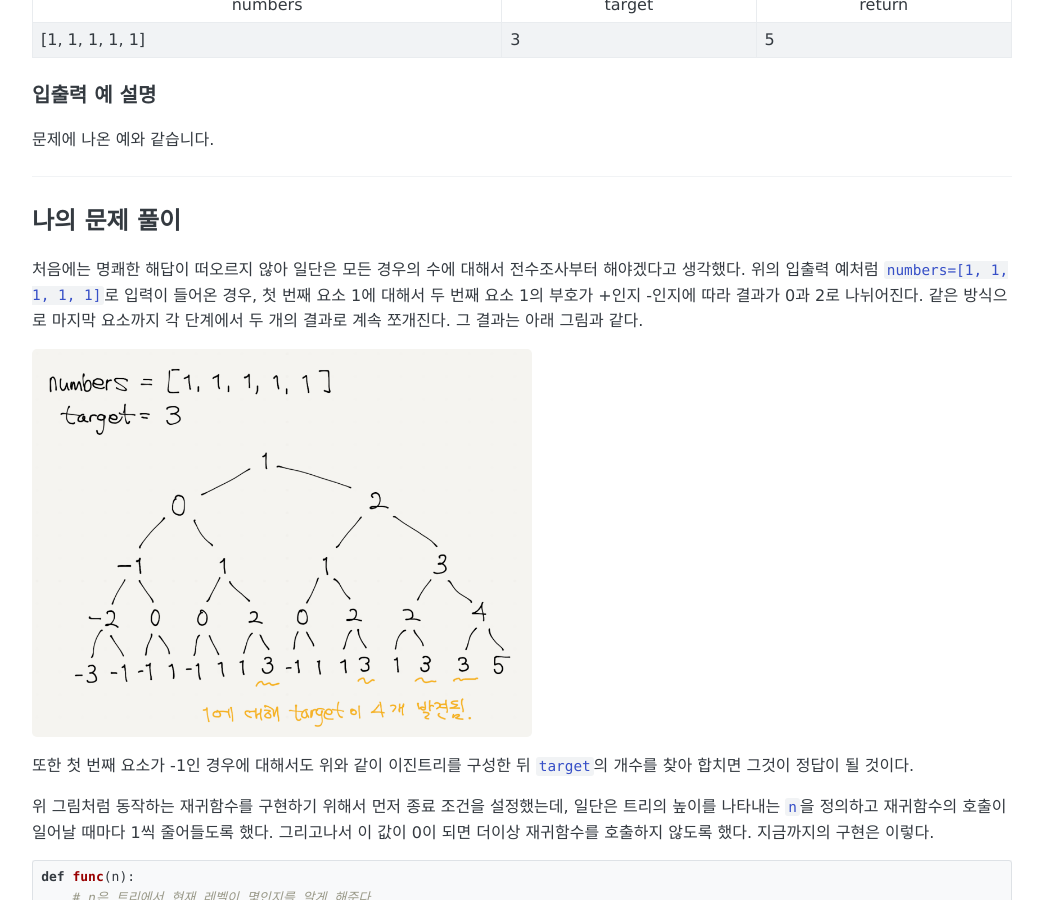
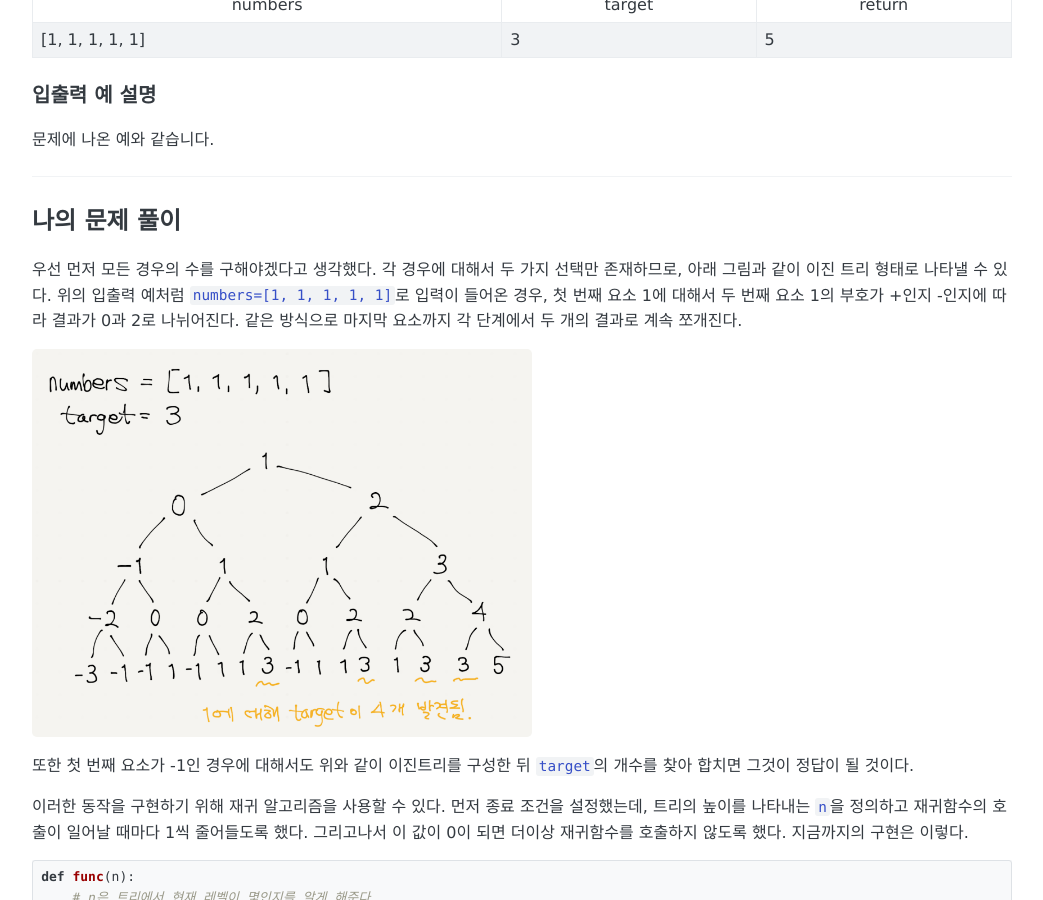
Before and after one commit to ghwn/ghwn.github.io, a Jekyll site: the page built from _posts/2021-04-18-programmers-43165.md, in a window 1280 px wide and 900 px high, scrolled down 838 px. Shown: the whole window, without its empty margins (118-1161 px from the left). Built offline with Jekyll 4.4.1, drawn with Linux system fonts in a browser that asks for light colours; comment, search, counter and statistics services are not loaded; some of the changed text lies outside the part shown.

Commit message:
글 수정

````diff
--- a/_posts/2021-04-18-programmers-43165.md
+++ b/_posts/2021-04-18-programmers-43165.md
@@ -47,15 +47,17 @@ n개의 음이 아닌 정수가 있습니다. 이 수를 적절히 더하거나
 
 ## 나의 문제 풀이
 
-처음에는 명쾌한 해답이 떠오르지 않아 일단은 모든 경우의 수에 대해서 전수조사부터 해야겠다고 생각했다.
-위의 입출력 예처럼 `numbers=[1, 1, 1, 1, 1]`로 입력이 들어온 경우, 첫 번째 요소 1에 대해서 두 번째 요소 1의 부호가 +인지 -인지에 따라 결과가 0과 2로 나뉘어진다. 같은 방식으로 마지막 요소까지 각 단계에서 두 개의 결과로 계속 쪼개진다. 그 결과는 아래 그림과 같다.
+우선 먼저 모든 경우의 수를 구해야겠다고 생각했다.
+각 경우에 대해서 두 가지 선택만 존재하므로, 아래 그림과 같이 이진 트리 형태로 나타낼 수 있다.
+위의 입출력 예처럼 `numbers=[1, 1, 1, 1, 1]`로 입력이 들어온 경우,
+첫 번째 요소 1에 대해서 두 번째 요소 1의 부호가 +인지 -인지에 따라 결과가 0과 2로 나뉘어진다.
+같은 방식으로 마지막 요소까지 각 단계에서 두 개의 결과로 계속 쪼개진다.
 
 <img src="/assets/images/2021-04-18-programmers-43165/1.png" width="500px">
 
 또한 첫 번째 요소가 -1인 경우에 대해서도 위와 같이 이진트리를 구성한 뒤 `target`의 개수를 찾아 합치면 그것이 정답이 될 것이다.
 
-위 그림처럼 동작하는 재귀함수를 구현하기 위해서 먼저 종료 조건을 설정했는데, 일단은 트리의 높이를 나타내는 `n`을 정의하고 재귀함수의 호출이 일어날 때마다 1씩 줄어들도록 했다. 그리고나서 이 값이 0이 되면 더이상 재귀함수를 호출하지 않도록 했다.
-지금까지의 구현은 이렇다.
+이러한 동작을 구현하기 위해 재귀 알고리즘을 사용할 수 있다. 먼저 종료 조건을 설정했는데, 트리의 높이를 나타내는 `n`을 정의하고 재귀함수의 호출이 일어날 때마다 1씩 줄어들도록 했다. 그리고나서 이 값이 0이 되면 더이상 재귀함수를 호출하지 않도록 했다. 지금까지의 구현은 이렇다.
 
 ```python
 def func(n):
@@ -131,7 +133,7 @@ def func(numbers, n, value, target):
             count += 1
         return
 
-    # 트리의 현재 레벨에 맞는 값을 numbers에서 가져온다.
+    # 트리의 현재 레벨에 맞는 값을 numbers에서 가져올 수 있도록 index를 계산한다.
     index = len(numbers) - n
 
     func(numbers, n - 1, value - numbers[index], target)
@@ -158,5 +160,3 @@ def solution(numbers, target):
     func(numbers=numbers, n=len(numbers) - 1, value=-numbers[0], target=target)
     return count
 ```
-
-단순하지만 무식한 방법으로 풀었기 때문에 효율성이 걱정됐지만 다행히도 효율성 테스트는 없었다.
````
